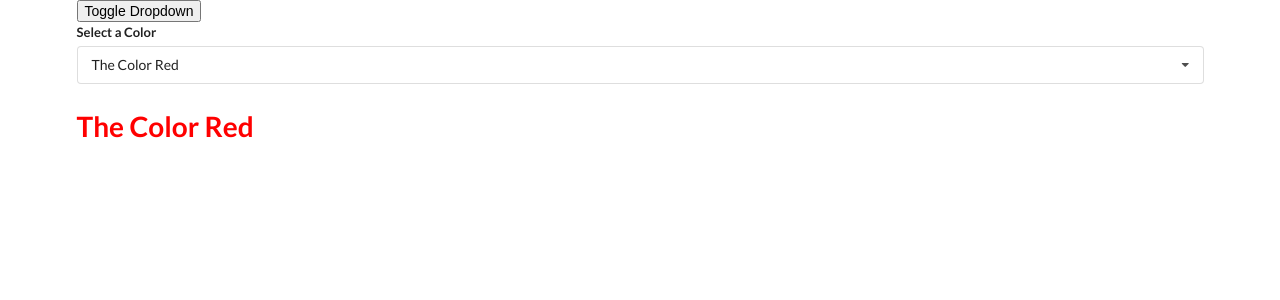
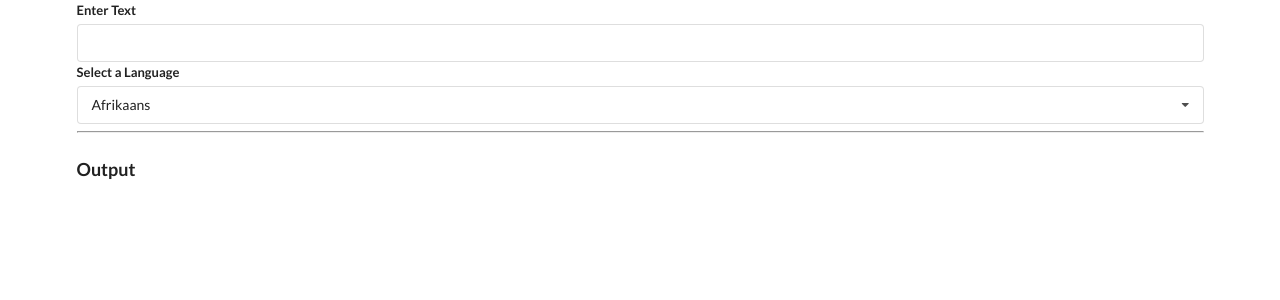
Before and after one commit to tomppk/react-widgets, a React (Create React App) app: page / in a window 1280 px wide. Shown: the top 300 px of the page. Built offline with nearby package versions, Linux system fonts and the light colour scheme; no server answers.

Commit message:
created Translate widget

```diff
--- a/src/App.js
+++ b/src/App.js
@@ -2,6 +2,7 @@
 import Accordion from "./components/Accordion";
 import Search from "./components/Search";
 import Dropdown from "./components/Dropdown";
+import Translate from "./components/Translate";
 
 const items = [
   {
@@ -25,29 +26,9 @@
 ];
 
 export default () => {
-  const [selected, setSelected] = useState(options[0]);
-  const [showDropdown, setShowDropdown] = useState(true);
-
   return (
     <div className="ui container">
-      {/* <Accordion items={items} /> */}
-      {/* <Search /> */}
-      <button onClick={() => setShowDropdown(!showDropdown)}>
-        Toggle Dropdown
-      </button>
-      {/* Inside curly braces to add Javascript in JSX
-      using ternary operator if showDropdown is true then
-      render Dropdown JSX and if false render nothing */}
-      {showDropdown ? (
-        <Dropdown
-          selected={selected}
-          // setSelected is acting as event handler or
-          // callback. By convention it is name
-          // onSomethingChange
-          onSelectedChange={setSelected}
-          options={options}
-        />
-      ) : null}
+      <Translate />
     </div>
   );
 };
--- /dev/null
+++ b/src/components/Convert.js
@@ -0,0 +1,61 @@
+import React, { useState, useEffect } from "react";
+import axios from "axios";
+
+// Axios.post second argument is object sent with post
+// request body. Third argument is object sent in query
+// string. Google Translate api docs specify not to send
+// params in the body of the request but in the query string
+// of the request (it is possible to send in body too, but
+// for this api the docs say to use query string). This is
+// why second argument body object is empty and params are
+// in the third argument.
+// Helper function doTranslation async/await as useEffect
+// cannot be async itself. Destructure data object from
+// response and set translated piece of state value as
+// translated text inside data object. Remember to run
+// doTranslation function inside useEffect.
+// Use debouncedText same as in Search Component to
+// throttle or limit search request frequency.
+// No need to send new request with every key press
+const Convert = ({ language, text }) => {
+  const [translated, setTranslated] = useState("");
+  const [debouncedText, setDebouncedText] = useState(text);
+
+  useEffect(() => {
+    const timerId = setTimeout(() => {
+      setDebouncedText(text);
+    }, 500);
+
+    return () => {
+      clearTimeout(timerId);
+    };
+  }, [text]);
+
+  useEffect(() => {
+    const doTranslation = async () => {
+      const { data } = await axios.post(
+        "https://translation.googleapis.com/language/translate/v2",
+        {},
+        {
+          params: {
+            q: debouncedText,
+            target: language.value,
+            key: process.env.REACT_APP_TRANSLATE_KEY,
+          },
+        }
+      );
+
+      setTranslated(data.data.translations[0].translatedText);
+    };
+
+    doTranslation();
+  }, [debouncedText, language]);
+
+  return (
+    <div>
+      <h1 className="ui header">{translated}</h1>
+    </div>
+  );
+};
+
+export default Convert;
--- a/src/components/Dropdown.js
+++ b/src/components/Dropdown.js
@@ -1,6 +1,6 @@
 import React, { useEffect, useState, useRef } from "react";
 
-const Dropdown = ({ options, selected, onSelectedChange }) => {
+const Dropdown = ({ label, options, selected, onSelectedChange }) => {
   // Piece of state open gets boolean true or false
   const [open, setOpen] = useState(false);
   // useRef() allows to get a direct reference to DOM
@@ -73,7 +73,7 @@
   return (
     <div ref={ref} className="ui form">
       <div className="field">
-        <label className="label">Select a Color</label>
+        <label className="label">{label}</label>
         <div
           // onClick set state open to opposite of current
           // value. If open true add visible classes and
@@ -89,7 +89,6 @@
           </div>
         </div>
       </div>
-      <h1 style={{ color: `${selected.value}` }}>{selected.label}</h1>
     </div>
   );
 };
--- /dev/null
+++ b/src/components/Translate.js
@@ -0,0 +1,65 @@
+import React, { useState } from "react";
+import Dropdown from "./Dropdown";
+import Convert from "./Convert";
+
+const options = [
+  {
+    label: "Afrikaans",
+    value: "af",
+  },
+  {
+    label: "Arabic",
+    value: "ar",
+  },
+  {
+    label: "Hindi",
+    value: "hi",
+  },
+  {
+    label: "German",
+    value: "de",
+  },
+  {
+    label: "French",
+    value: "fr",
+  },
+  {
+    label: "Finnish",
+    value: "fi",
+  },
+  {
+    label: "Swedish",
+    value: "sv",
+  },
+  {
+    label: "Estonian",
+    value: "et",
+  },
+];
+
+const Translate = () => {
+  const [language, setLanguage] = useState(options[0]);
+  const [text, setText] = useState("");
+
+  return (
+    <div>
+      <div className="ui form">
+        <div className="field">
+          <label>Enter Text</label>
+          <input value={text} onChange={(e) => setText(e.target.value)} />
+        </div>
+      </div>
+      <Dropdown
+        label="Select a Language"
+        options={options}
+        selected={language}
+        onSelectedChange={setLanguage}
+      />
+      <hr />
+      <h3 className="ui header">Output</h3>
+      <Convert language={language} text={text} />
+    </div>
+  );
+};
+
+export default Translate;
```
Also changed, not shown: 1 other file (tests, documents, lock files or other folders).
